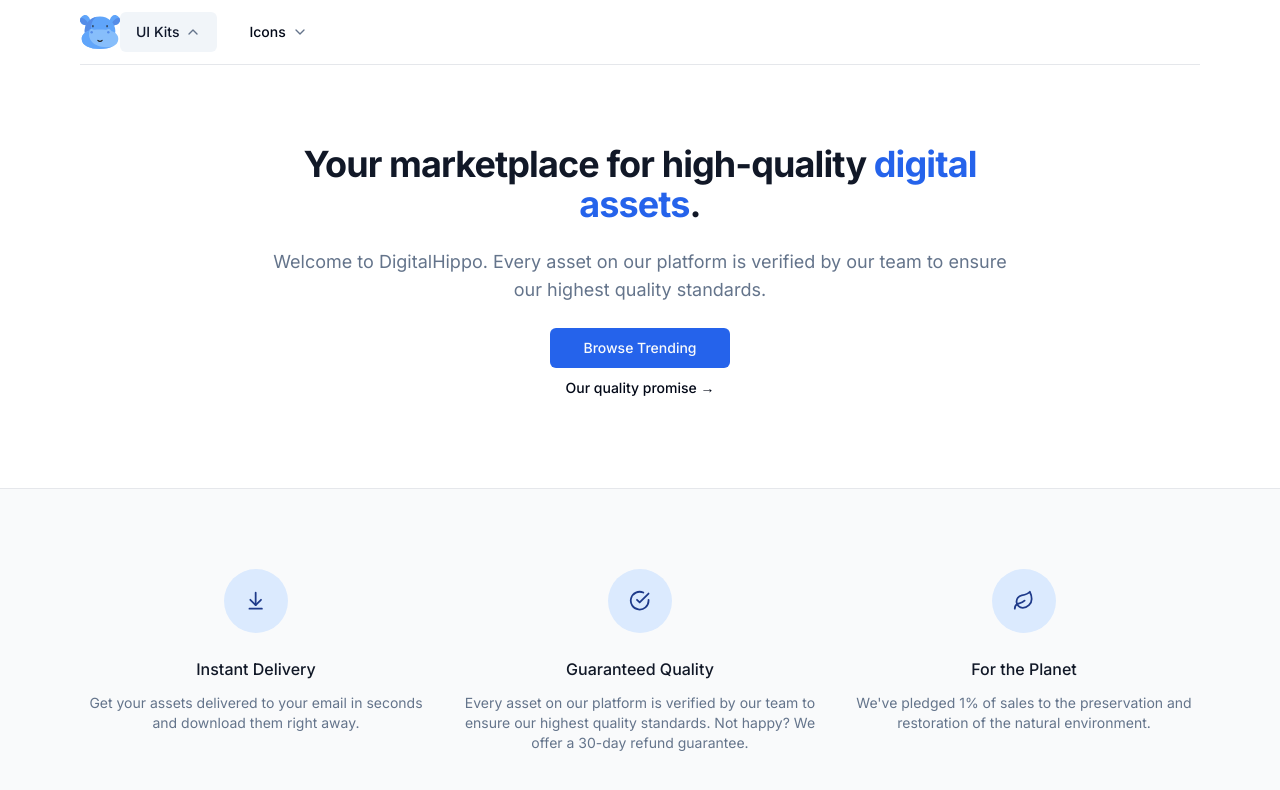
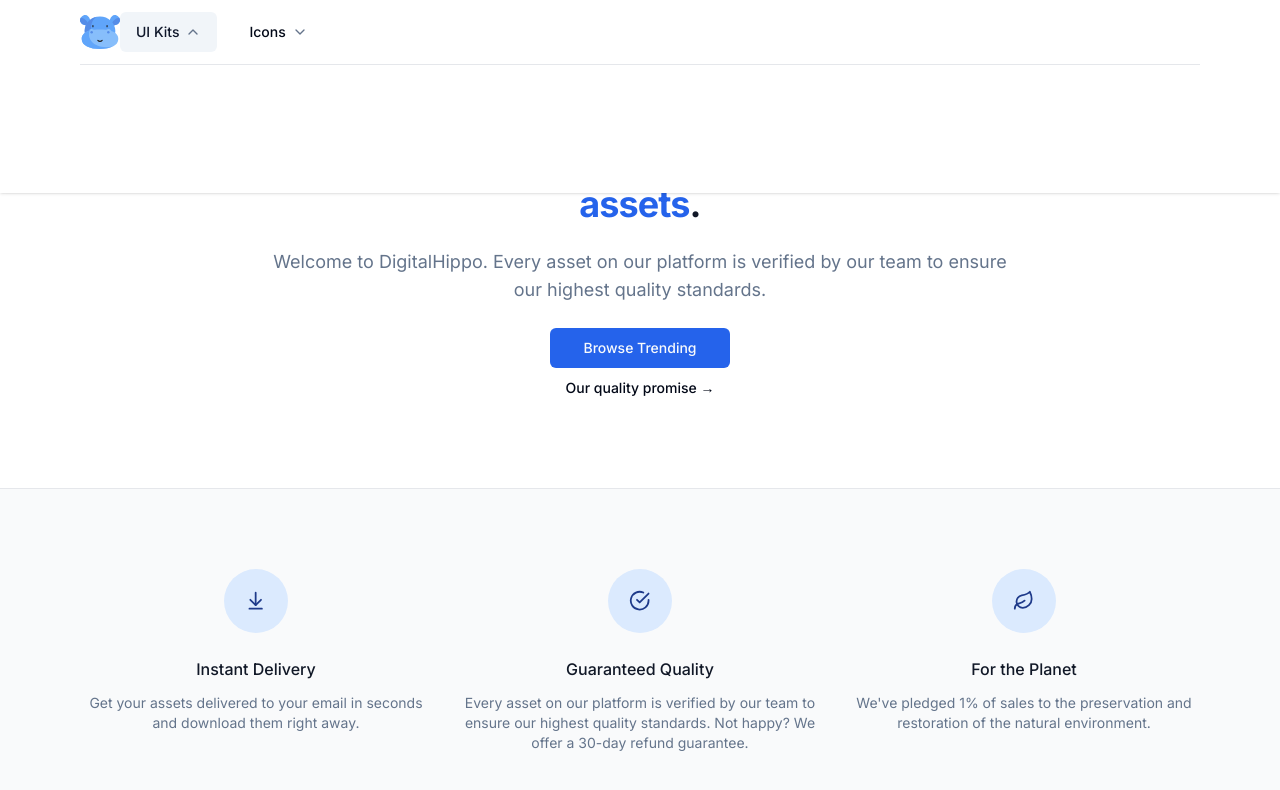
Before and after one commit to 2div/nextjsmarketplace, a Next.js app: page / in a window 1280 px wide. Both pictures are taken after a click on the button "UI Kits". Shown: the top 790 px of the page. Built offline with nearby package versions, Linux system fonts and the light colour scheme.

Commit message:
second commit

```diff
--- a/src/components/NavItem.tsx
+++ b/src/components/NavItem.tsx
@@ -16,10 +16,11 @@ interface NavItemProps {
     handleOpen: () => void
     isOpen: boolean
     isAnyOpen: boolean
+    close: () => void
 
 }
 
-const NavItem = ({category,handleOpen,isOpen, isAnyOpen}: NavItemProps) => {
+const NavItem = ({category,handleOpen,isOpen, isAnyOpen, close}: NavItemProps) => {
   return (
     <div className='flex'>
         <div className=' relative flex items-center'>
@@ -30,6 +31,32 @@ const NavItem = ({category,handleOpen,isOpen, isAnyOpen}: NavItemProps) => {
                 <ChevronDown className={cn("h-4 w-4 transition-all text-muted-foreground",{'-rotate-180': isOpen,})} />
             </Button>
         </div>
+        {
+          isOpen ? (
+            <div
+              onClick={() => close()}
+              className={cn(
+                'absolute inset-x-0 top-full text-sm text-muted-foreground',{
+                'animate-in fade-in-10 slide-in-from-top-5': !isAnyOpen}
+              )}
+            >
+              <div className='absolute inset-0 top-1/2 bg-white shadow' aria-hidden='true'/>
+              <div className=' relative bg-white '>
+                <div className='mx-auto max-w-7xl px-8'>
+                  <div className='grid grid-cols-4 gap-x-8 gap-y-10 py-16'>
+                    <div className='col-span-4 col-start-1 grid grid-cols-3 gap-x-8'>
+
+
+                    </div>
+
+                  </div>
+
+                </div>
+              </div>
+            </div>
+          ) :
+          null
+        }
     </div>
   )
 }
--- a/src/components/NavItems.tsx
+++ b/src/components/NavItems.tsx
@@ -20,11 +20,11 @@ const NavItems = () => {
                         setActiveIndex(i)
                     }
                 }
-
+          const close = () => setActiveIndex(null)
           const isOpen = i === activeIndex
 
             return (
-                <NavItem  category={category} key={category.value} handleOpen={handleOpen} isOpen={isOpen} isAnyOpen={isAnyOpen} />
+                <NavItem close={close} category={category} key={category.value} handleOpen={handleOpen} isOpen={isOpen} isAnyOpen={isAnyOpen} />
             )
 
             })
```
